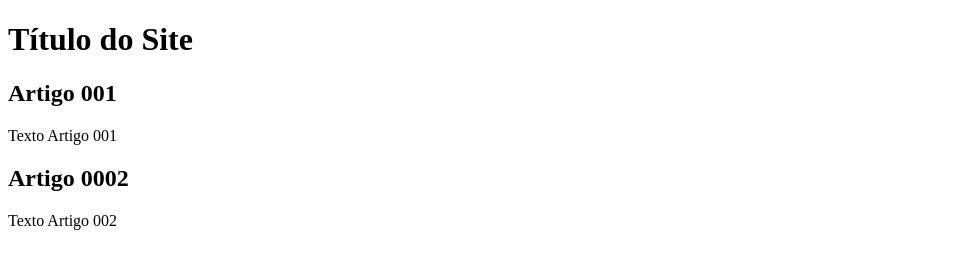
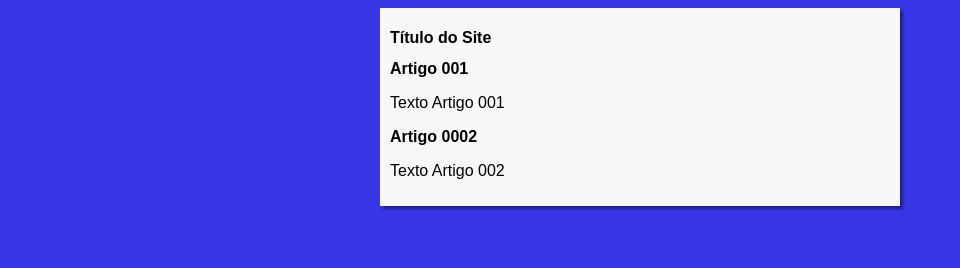
Before and after one commit to Edisonepj/projeto-site, a plain HTML site: page index.html in a window 1280 px wide. Shown: the whole page, without its empty margins (0-960 px from the left). Drawn offline with Linux system fonts and the light colour scheme.

Commit message:
começo design

```diff
--- /dev/null
+++ b/etilos/style.css
@@ -0,0 +1,16 @@
+*{
+    font-family: Arial, Helvetica, sans-serif;
+    font-size: 16px;
+}
+
+body {
+    background-color: rgb(55, 55, 231);
+}
+
+main {
+    background-color: rgb(245, 247, 248);
+    width: 500px;
+    margin: auto;
+    padding: 10px;
+    box-shadow: 3px 3px 3px rgba(0, 0, 0, 0.438);
+}
--- a/index.html
+++ b/index.html
@@ -5,6 +5,7 @@
     <meta http-equiv="X-UA-Compatible" content="IE=edge">
     <meta name="viewport" content="width=device-width, initial-scale=1.0">
     <title>Título do Site</title>
+    <link rel="stylesheet" href="etilos/style.css">
 </head>
 <body>
     <main>
```
